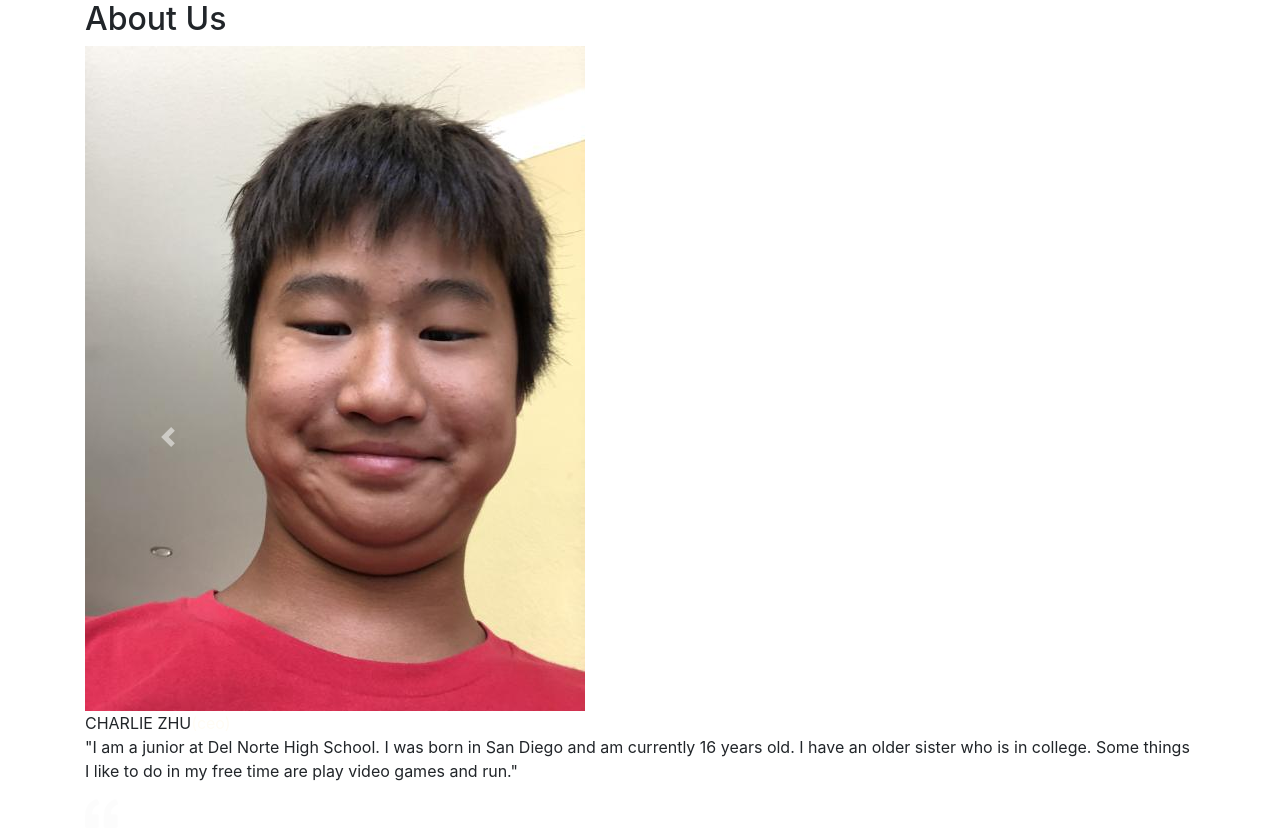
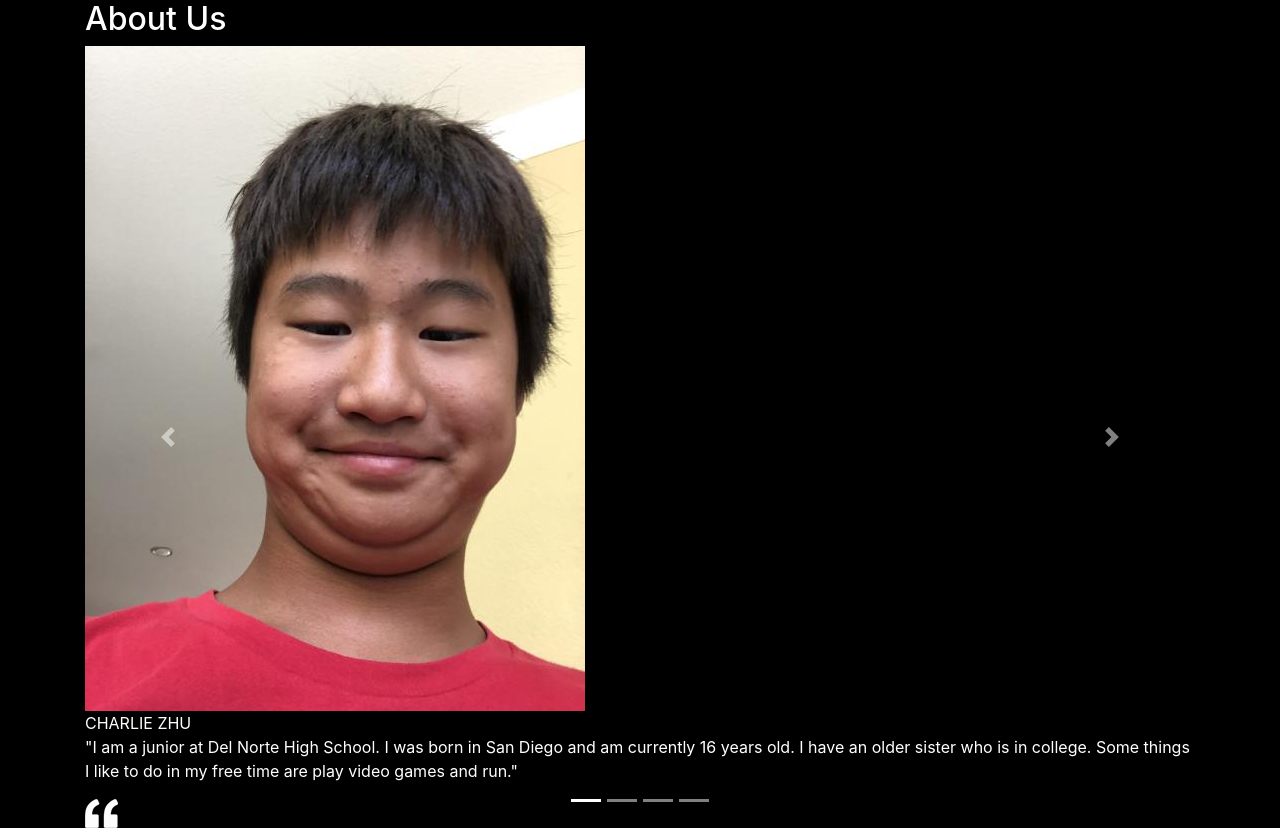
Before and after one commit to TMarwah/P4Tigers, a Flask app: page /testimonial in a window 1280 px wide. Shown: the part 56-884 px from the top of the page. Run offline with Flask 2, Linux system fonts and the light colour scheme; some libraries are stand-ins or nearby versions.

Commit message:
changed about us

```diff
--- a/templates/testmonial.html
+++ b/templates/testmonial.html
@@ -3,7 +3,7 @@
 
 
    <!-- body -->
-   <div class="main-layout" style="background-color:white;">
+   <div class="main-layout" style="background-color:black;">
       <!-- loader  -->
       <div class="loader_bg">
          <div class="loader"><img src="/static/images/about_us.gif" alt="#" /></div>
@@ -16,7 +16,7 @@
          <div class="container">
             <div class="row">
                <div class="col-md-12 ">
-                  <div class="titlepage">
+                  <div class="titlepage" style="color: white">
                      <h2> About Us</h2>
                   </div>
                </div>
@@ -35,6 +35,7 @@
     <li data-target="#testimonial" data-slide-to="0" class="active"></li>
     <li data-target="#testimonial" data-slide-to="1"></li>
     <li data-target="#testimonial" data-slide-to="2"></li>
+      <li data-target="#testimonial" data-slide-to="3"></li>
   </ul>
 
   <!-- The slideshow -->
@@ -43,10 +44,11 @@
       <div class="titlepage">
                            <div class="john">
                               <div class="john_image"><img src="/static/images/IMG_5117.png" style="max-width: 100%;"></div>
-                              <div class="john_text">CHARLIE ZHU<span style="color: #fffcf4;">(ceo)</span></div>
+                              <div class="john_text"  style="color: white">CHARLIE ZHU</div>
+                               <div class="lorem_ipsum_text"  style="color: white">
                               <p class="lorem_ipsum_text">"I am a junior at Del Norte High School. I was born in San Diego
                                   and am currently 16 years old. I have an older sister who is in college.
-                                  Some things I like to do in my free time are play video games and run." </p>
+                                  Some things I like to do in my free time are play video games and run." </p></div>
                               <div class="icon_image"><img src="/static/images/icon-1.png"></div>
                            </div>
                         </div>
```
